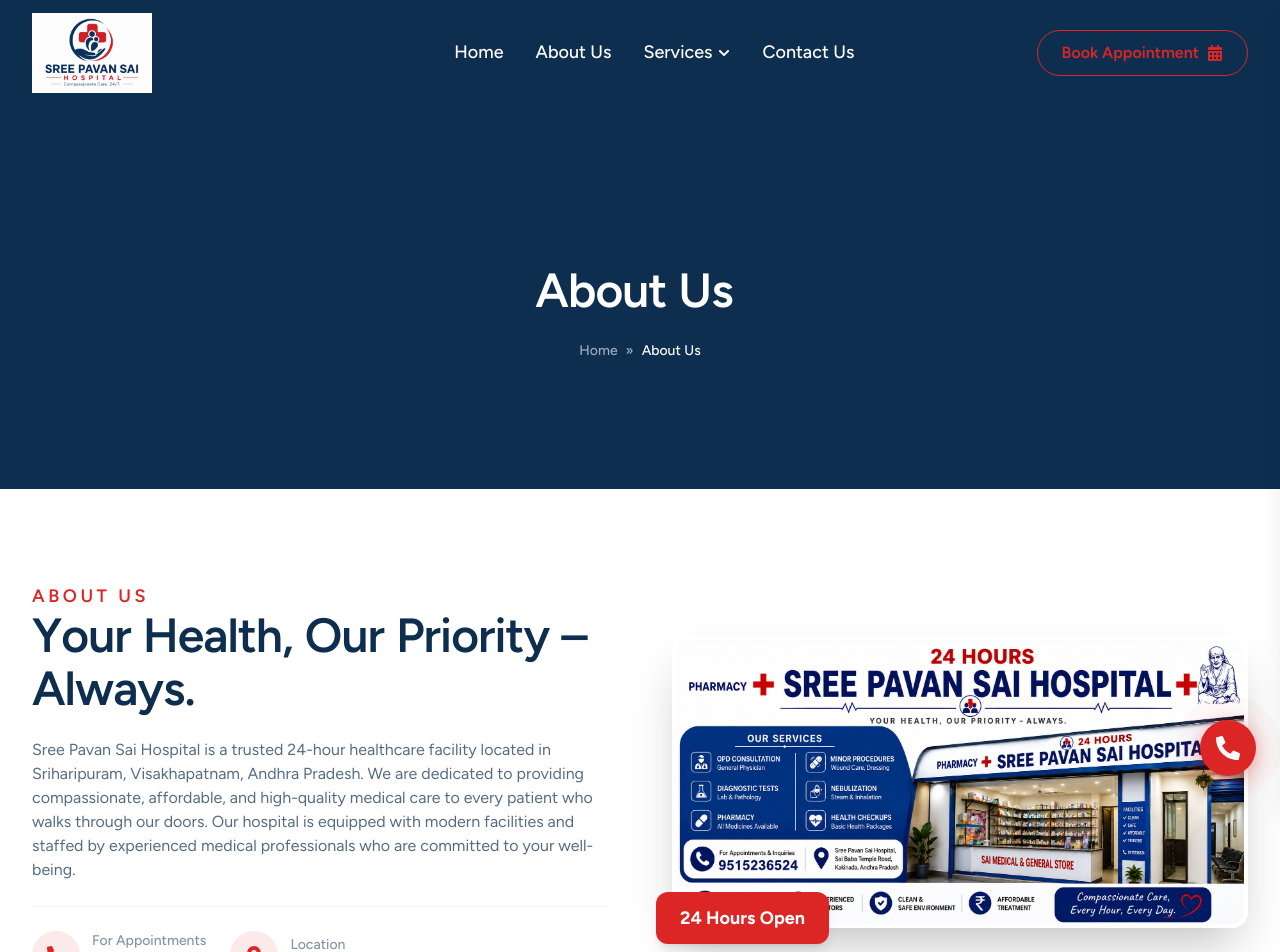
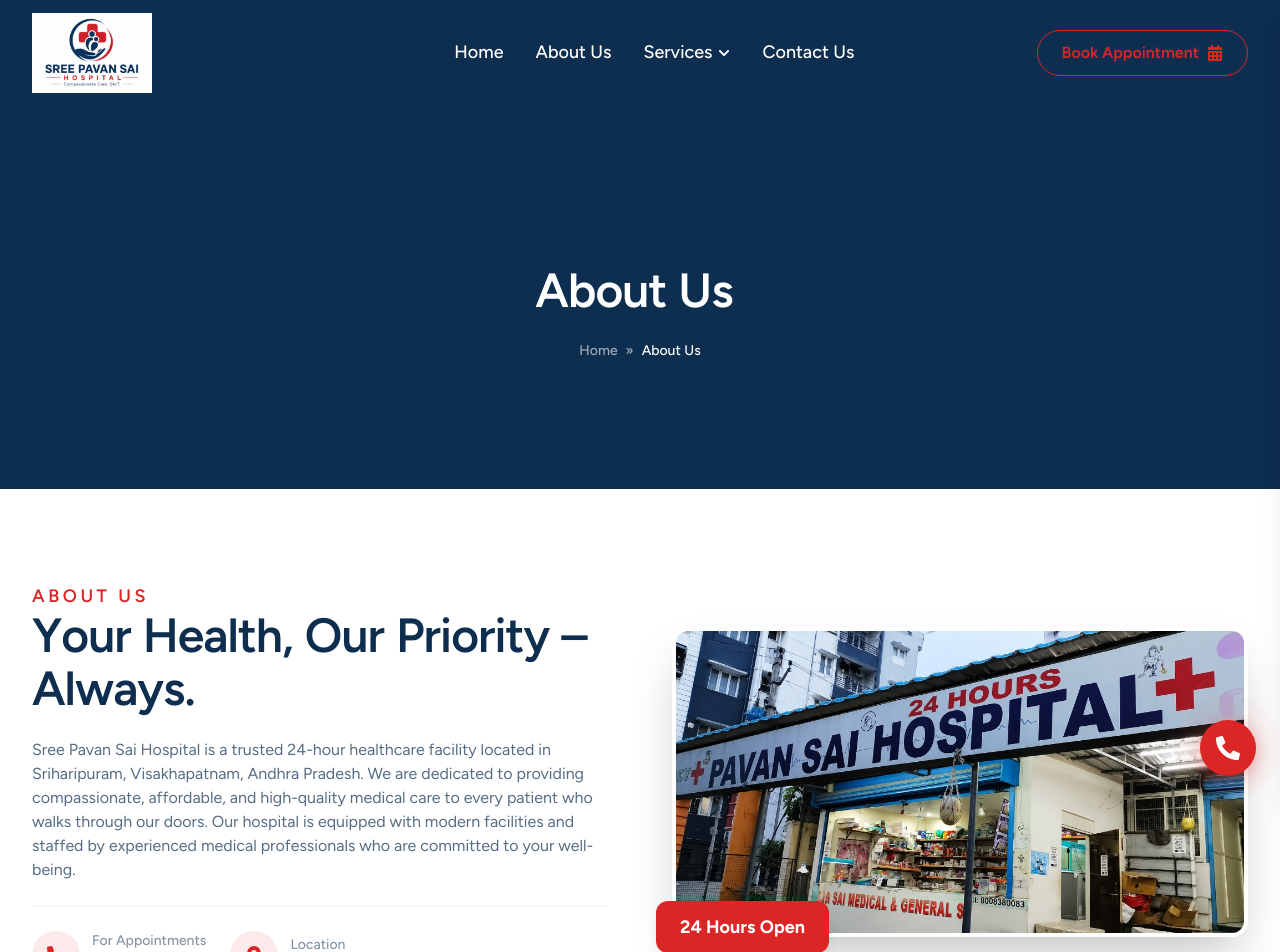
Before and after one commit to dineshkasi747/sample-template, a Next.js app: page /about in a window 1280 px wide. Shown: the top 952 px of the page. Built offline with nearby package versions, Linux system fonts and the light colour scheme.

Commit message:
fix: revert AboutIntroSection to original hospital front photo

```diff
--- a/components/about/AboutIntroSection.jsx
+++ b/components/about/AboutIntroSection.jsx
@@ -54,7 +54,7 @@ export default function AboutIntroSection() {
           {/* Right Content - Hospital Photo */}
           <div className="relative w-full scroll-reveal" data-animation="fadeInUp" data-delay="300">
             <div className="rounded-2xl overflow-hidden shadow-2xl border-4 border-white">
-              <img src="/images/JPG/sree-pavan-sai-hospital.png" alt="Sree Pavan Sai Hospital - 24 Hours Healthcare" className="w-full h-auto object-cover" />
+              <img src="/images/JPG/pavan-sai-hospital-front.jpg" alt="Sree Pavan Sai Hospital - 24 Hours Healthcare" className="w-full h-auto object-cover" />
             </div>
             {/* 24 Hours Badge */}
             <div className="absolute -bottom-4 -left-4 bg-[var(--color-accent)] text-white px-6 py-3 rounded-xl shadow-lg font-bold text-lg">
```
